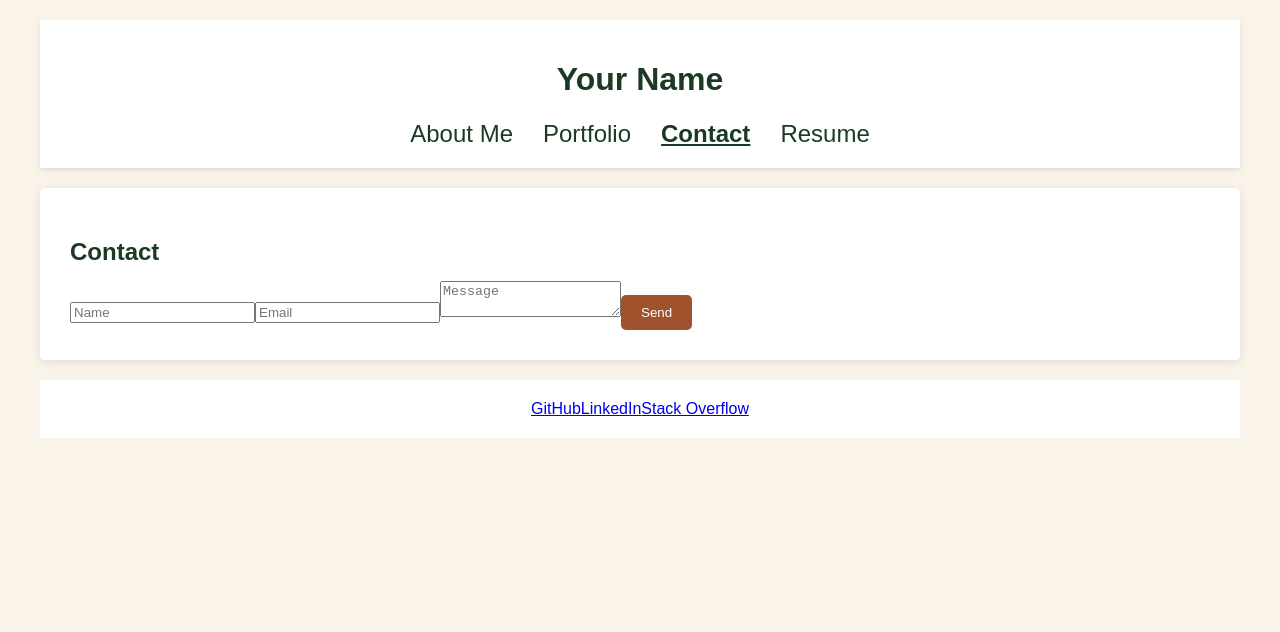
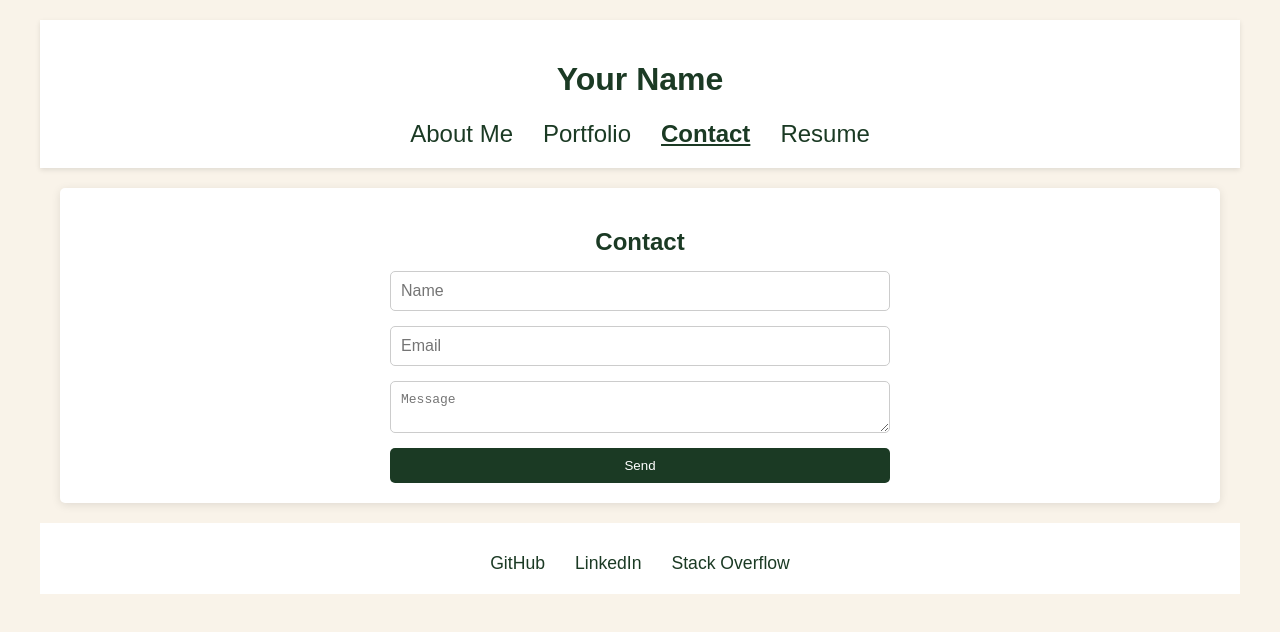
Before and after one commit to ogchromebook/main-portfolio, a React (Create React App) app in the folder my-portfolio/: page /contact in a window 1280 px wide. Shown: the top 632 px of the page. Built offline with nearby package versions, Linux system fonts and the light colour scheme.

Commit message:
Finished Styling main components

```diff
--- a/my-portfolio/src/App.css
+++ b/my-portfolio/src/App.css
@@ -40,14 +40,28 @@ nav a.active {
 }
 
 footer {
-  text-align: center;
-  padding: 20px 0; /* Increased padding for better spacing */
-  background: #FFFFFF; /* White for footer */
+  background-color: #FFFFFF; /* White background for footer */
   color: #1B3A24; /* Dark Green for text */
-  position: relative;
-  bottom: 0;
-  width: 100%;
-  margin-top: 20px; /* Added margin-top for spacing above the footer */
+  text-align: center; /* Center text */
+  padding: 20px 0; /* Padding for spacing */
+}
+
+.footer-links {
+  display: flex; /* Use flexbox for horizontal layout */
+  justify-content: center; /* Center the links */
+  margin-top: 10px; /* Space above the links */
+}
+
+.footer-links a {
+  margin: 0 15px; /* Space between links */
+  color: #1B3A24; /* Dark Green for links */
+  text-decoration: none; /* Remove underline */
+  font-size: 1.1em; /* Slightly larger font size for readability */
+  transition: color 0.3s; /* Smooth color transition */
+}
+
+.footer-links a:hover {
+  color: #A0522D; /* Change color on hover (Sienna) */
 }
 
 section {
@@ -149,3 +163,40 @@ button:hover {
 .project-links a:hover {
   color: #A0522D; /* Change color on hover (Sienna) */
 }
+.contact-section {
+  display: flex; /* Use flexbox */
+  flex-direction: column; /* Stack items vertically */
+  align-items: center; /* Center items horizontally */
+  padding: 20px; /* Add padding for spacing */
+  margin: 20px; /* Optional: margin for spacing */
+}
+
+.contact-form {
+  display: flex; /* Use flexbox for the form */
+  flex-direction: column; /* Stack form elements vertically */
+  width: 100%; /* Full width */
+  max-width: 500px; /* Limit the width of the form */
+}
+
+.contact-form input,
+.contact-form textarea {
+  margin-bottom: 15px; /* Space between form elements */
+  padding: 10px; /* Padding inside input fields */
+  border: 1px solid #ccc; /* Border for input fields */
+  border-radius: 5px; /* Rounded corners */
+  font-size: 1em; /* Font size */
+}
+
+.contact-form button {
+  background-color: #1B3A24; /* Dark Green for button */
+  color: #FFFFFF; /* White text for button */
+  border: none;
+  padding: 10px;
+  border-radius: 5px;
+  cursor: pointer;
+  transition: background-color 0.3s; /* Smooth background transition */
+}
+
+.contact-form button:hover {
+  background-color: #A0522D; /* Change color on hover (Sienna) */
+}
--- a/my-portfolio/src/components/Footer.jsx
+++ b/my-portfolio/src/components/Footer.jsx
@@ -3,9 +3,11 @@ import React from 'react';
 function Footer() {
   return (
     <footer>
-      <a href="https://github.com/yourusername" target="_blank" rel="noopener noreferrer">GitHub</a>
-      <a href="https://linkedin.com/in/yourusername" target="_blank" rel="noopener noreferrer">LinkedIn</a>
-      <a href="https://stackoverflow.com/users/youruserid" target="_blank" rel="noopener noreferrer">Stack Overflow</a>
+      <div className="footer-links">
+        <a href="https://github.com/yourusername" target="_blank" rel="noopener noreferrer">GitHub</a>
+        <a href="https://linkedin.com/in/yourusername" target="_blank" rel="noopener noreferrer">LinkedIn</a>
+        <a href="https://stackoverflow.com/users/youruserid" target="_blank" rel="noopener noreferrer">Stack Overflow</a>
+      </div>
     </footer>
   );
 }
```
